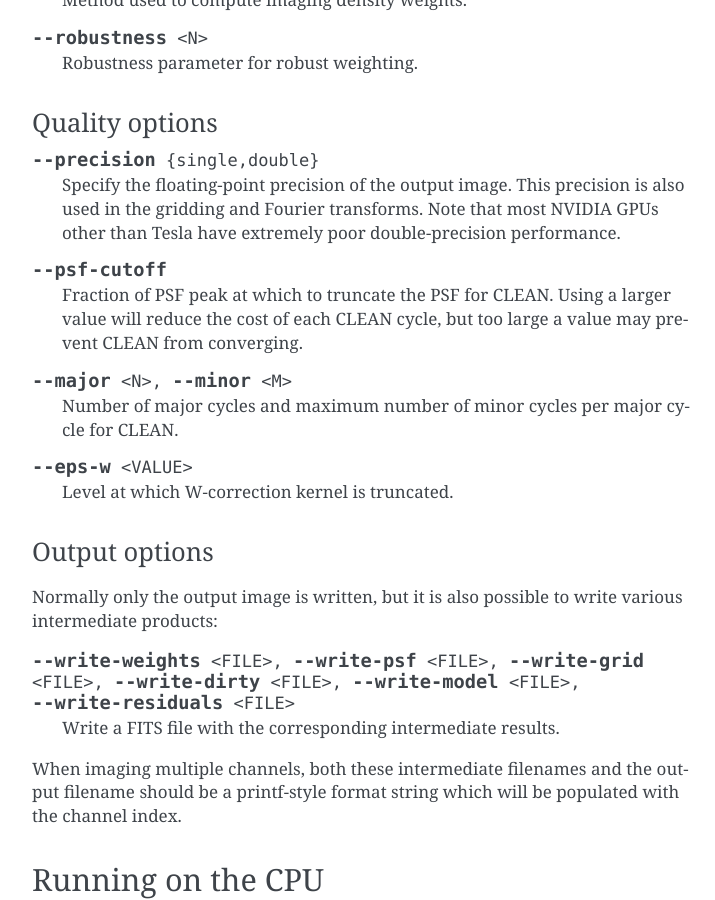
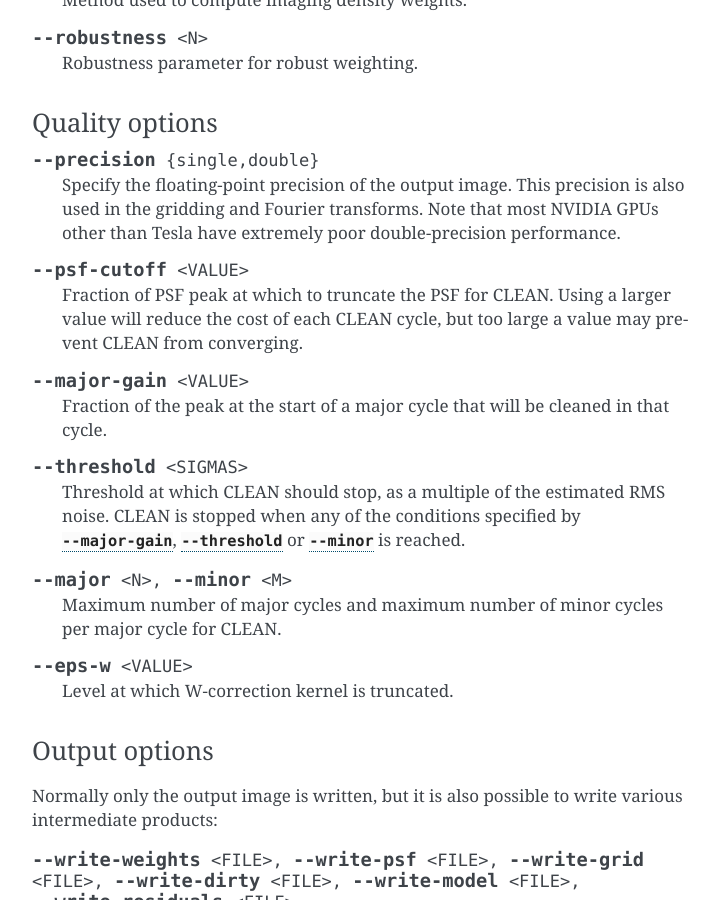
Before and after one commit to ska-sa/katsdppipelines, a Sphinx documentation site: the page built from katsdpimager/doc/user.rst, in a window 1280 px wide and 900 px high, scrolled down 4259 px. Shown: the whole window, without its empty margins (388-1103 px from the left). Built offline with Sphinx 7.4.7, drawn with Linux system fonts in a browser that asks for light colours.

Commit message:
Add documentation of --threshold
Also added documentation of --major-gain, which had been forgotten.

```diff
--- a/katsdpimager/doc/user.rst
+++ b/katsdpimager/doc/user.rst
@@ -214,16 +214,28 @@ Quality options
    also used in the gridding and Fourier transforms. Note that most NVIDIA
    GPUs other than Tesla have extremely poor double-precision performance.
 
-.. option:: --psf-cutoff
+.. option:: --psf-cutoff <VALUE>
 
    Fraction of PSF peak at which to truncate the PSF for CLEAN. Using a larger
    value will reduce the cost of each CLEAN cycle, but too large a value may
    prevent CLEAN from converging.
 
+.. option:: --major-gain <VALUE>
+
+   Fraction of the peak at the start of a major cycle that will be cleaned in
+   that cycle.
+
+.. option:: --threshold <SIGMAS>
+
+   Threshold at which CLEAN should stop, as a multiple of the estimated RMS
+   noise. CLEAN is stopped when any of the conditions specified by
+   :option:`--major-gain`, :option:`--threshold` or :option:`--minor` is
+   reached.
+
 .. option:: --major <N>, --minor <M>
 
-   Number of major cycles and maximum number of minor cycles per major cycle
-   for CLEAN.
+   Maximum number of major cycles and maximum number of minor cycles per major
+   cycle for CLEAN.
 
 .. option:: --eps-w <VALUE>
 
```
